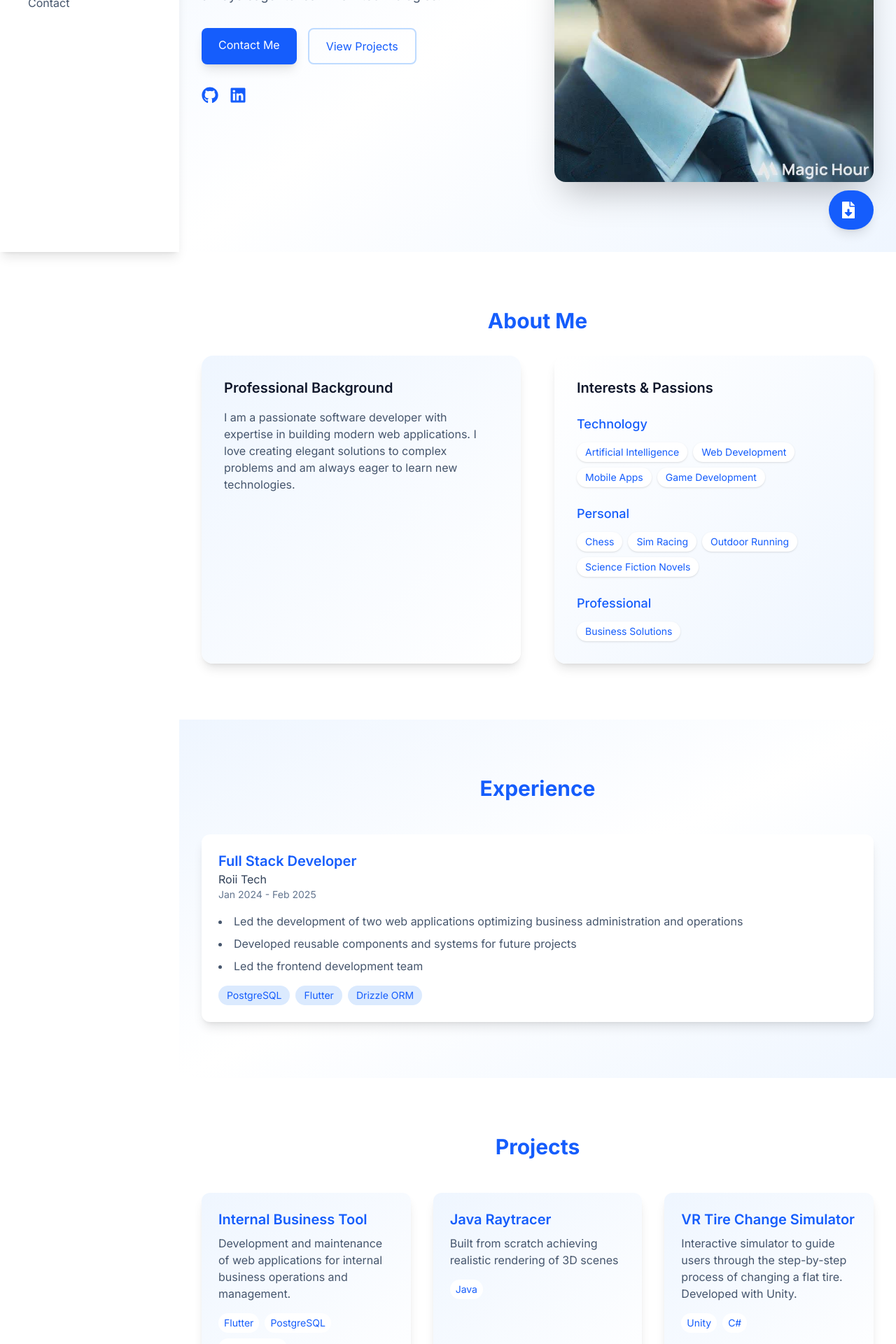
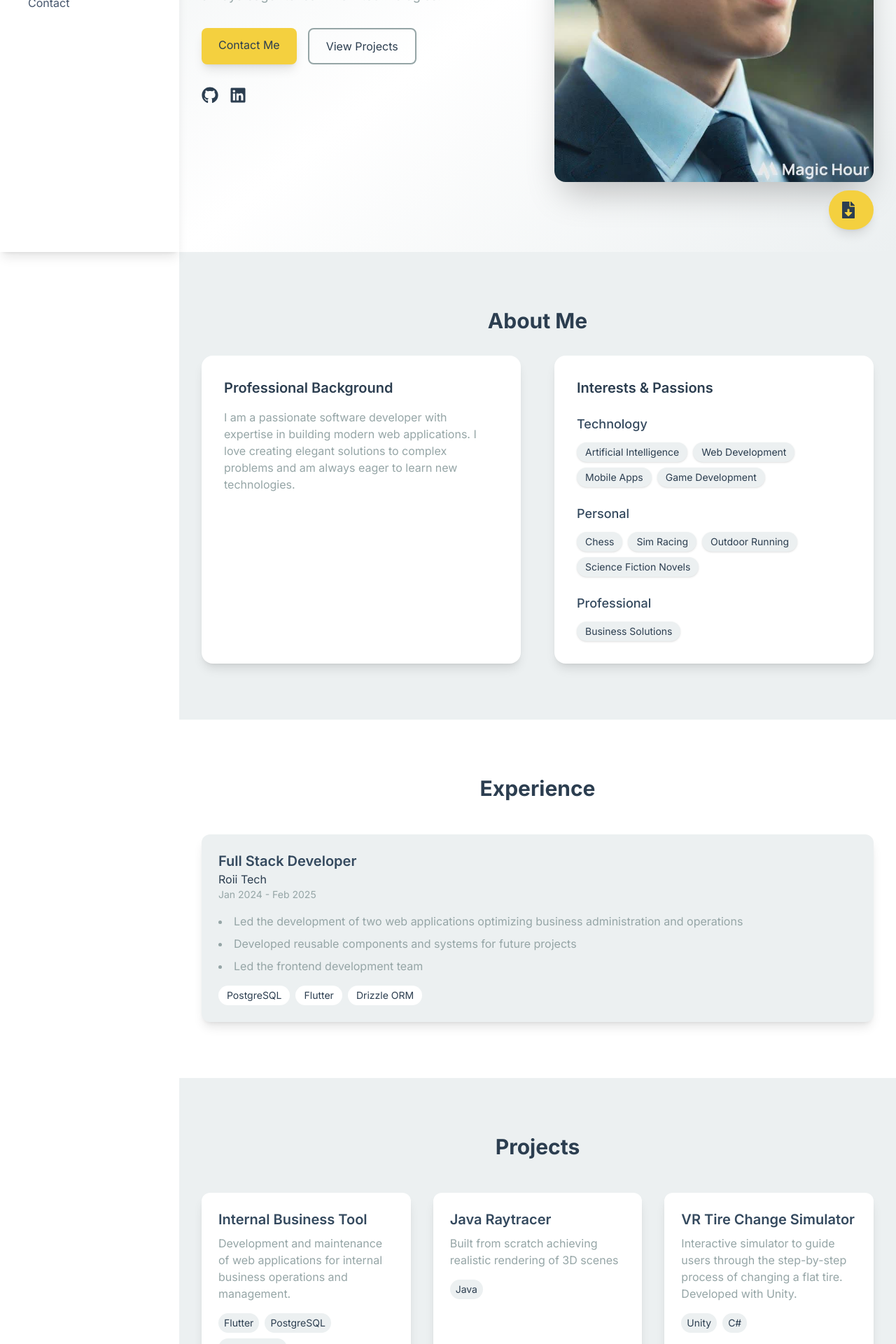
Before and after one commit to samuel-langarica/my-porfolio, a Next.js app: page / in a window 1280 px wide. Shown: the part 440-2360 px from the top of the page at 70% size. Built offline with nearby package versions, Linux system fonts and the light colour scheme.

Commit message:
Changed theme colors

```diff
--- a/src/app/page.tsx
+++ b/src/app/page.tsx
@@ -54,7 +54,7 @@ export default function Home() {
   return (
     <Layout>
       {/* Hero Section */}
-      <section id="home" className="min-h-screen flex items-center bg-gradient-to-br from-blue-50 via-white to-blue-50">
+      <section id="home" className="min-h-screen flex items-center bg-gradient-to-br from-[#ECF0F1] via-white to-[#ECF0F1]">
         <div className="max-w-7xl mx-auto px-4 sm:px-6 lg:px-8 py-12">
           <div className="grid grid-cols-1 lg:grid-cols-2 gap-12 items-center">
             {/* Left Content */}
@@ -64,25 +64,25 @@ export default function Home() {
               transition={{ duration: 0.8 }}
               className="text-left"
             >
-              <h1 className="text-5xl font-bold text-blue-600 mb-4">
+              <h1 className="text-5xl font-bold text-[#2C3E50] mb-4">
                 {personalInfo.name}
               </h1>
-              <h2 className="text-3xl text-slate-700 mb-6">
+              <h2 className="text-3xl text-[#34495E] mb-6">
                 {personalInfo.title}
               </h2>
-              <p className="text-lg text-slate-600 mb-8 max-w-xl">
+              <p className="text-lg text-[#95A5A6] mb-8 max-w-xl">
                 {personalInfo.bio}
               </p>
               <div className="flex space-x-4 mb-8">
                 <a
                   href="#contact"
-                  className="px-6 py-3 bg-blue-600 text-white rounded-lg hover:bg-blue-700 transition-colors shadow-lg hover:shadow-xl"
+                  className="px-6 py-3 bg-[#F4D03F] text-[#2C3E50] rounded-lg hover:bg-[#F4D03F]/90 transition-colors shadow-lg hover:shadow-xl"
                 >
                   Contact Me
                 </a>
                 <a
                   href="#projects"
-                  className="px-6 py-3 border-2 border-blue-200 text-blue-600 rounded-lg hover:bg-blue-50 transition-colors"
+                  className="px-6 py-3 border-2 border-[#95A5A6] text-[#2C3E50] rounded-lg hover:bg-[#ECF0F1] transition-colors"
                 >
                   View Projects
                 </a>
@@ -96,7 +96,7 @@ export default function Home() {
                       href={link.url}
                       target="_blank"
                       rel="noopener noreferrer"
-                      className="text-blue-600 hover:text-blue-700 transition-colors"
+                      className="text-[#2C3E50] hover:text-[#F4D03F] transition-colors"
                     >
                       <Icon size={24} />
                     </a>
@@ -124,39 +124,39 @@ export default function Home() {
       </section>
 
       {/* About Section */}
-      <section id="about" className="py-20 bg-white">
+      <section id="about" className="py-20 bg-[#ECF0F1]">
         <div className="max-w-7xl mx-auto px-4 sm:px-6 lg:px-8">
           <motion.div {...fadeInUp}>
-            <h2 className="text-3xl font-bold text-blue-600 mb-8 text-center">
+            <h2 className="text-3xl font-bold text-[#2C3E50] mb-8 text-center">
               About Me
             </h2>
             <div className="grid grid-cols-1 lg:grid-cols-2 gap-12">
               {/* Bio */}
-              <div className="bg-gradient-to-br from-blue-50 to-white rounded-2xl p-8 shadow-lg">
-                <h3 className="text-xl font-semibold text-slate-900 mb-4">
+              <div className="bg-white rounded-2xl p-8 shadow-lg">
+                <h3 className="text-xl font-semibold text-[#2C3E50] mb-4">
                   Professional Background
                 </h3>
-                <p className="text-slate-600">
+                <p className="text-[#95A5A6]">
                   {personalInfo.bio}
                 </p>
               </div>
 
               {/* Interests */}
-              <div className="bg-gradient-to-br from-white to-blue-50 rounded-2xl p-8 shadow-lg">
-                <h3 className="text-xl font-semibold text-slate-900 mb-6">
+              <div className="bg-white rounded-2xl p-8 shadow-lg">
+                <h3 className="text-xl font-semibold text-[#2C3E50] mb-6">
                   Interests & Passions
                 </h3>
                 <div className="space-y-6">
                   {interests.map((interestGroup, index) => (
                     <div key={index}>
-                      <h4 className="text-lg font-medium text-blue-600 mb-3">
+                      <h4 className="text-lg font-medium text-[#34495E] mb-3">
                         {interestGroup.category}
                       </h4>
                       <div className="flex flex-wrap gap-2">
                         {interestGroup.items.map((item, i) => (
                           <span
                             key={i}
-                            className="px-3 py-1 bg-white text-blue-600 rounded-full text-sm shadow-sm"
+                            className="px-3 py-1 bg-[#ECF0F1] text-[#2C3E50] rounded-full text-sm shadow-sm"
                           >
                             {item}
                           </span>
@@ -172,24 +172,24 @@ export default function Home() {
       </section>
 
       {/* Experience Section */}
-      <section id="experience" className="py-20 bg-gradient-to-br from-blue-50 via-white to-blue-50">
+      <section id="experience" className="py-20 bg-white">
         <div className="max-w-7xl mx-auto px-4 sm:px-6 lg:px-8">
           <motion.div {...fadeInUp}>
-            <h2 className="text-3xl font-bold text-blue-600 mb-12 text-center">
+            <h2 className="text-3xl font-bold text-[#2C3E50] mb-12 text-center">
               Experience
             </h2>
             <div className="space-y-8">
               {experiences.map((exp, index) => (
                 <div
                   key={index}
-                  className="bg-white rounded-xl shadow-lg p-6 hover:shadow-xl transition-shadow"
+                  className="bg-[#ECF0F1] rounded-xl shadow-lg p-6 hover:shadow-xl transition-shadow"
                 >
-                  <h3 className="text-xl font-semibold text-blue-600">
+                  <h3 className="text-xl font-semibold text-[#34495E]">
                     {exp.position}
                   </h3>
-                  <p className="text-slate-700">{exp.company}</p>
-                  <p className="text-slate-500 text-sm mb-4">{exp.period}</p>
-                  <ul className="list-disc list-inside space-y-2 text-slate-600">
+                  <p className="text-[#2C3E50]">{exp.company}</p>
+                  <p className="text-[#95A5A6] text-sm mb-4">{exp.period}</p>
+                  <ul className="list-disc list-inside space-y-2 text-[#95A5A6]">
                     {exp.description.map((item, i) => (
                       <li key={i}>{item}</li>
                     ))}
@@ -198,7 +198,7 @@ export default function Home() {
                     {exp.technologies.map((tech, i) => (
                       <span
                         key={i}
-                        className="px-3 py-1 bg-blue-100 text-blue-600 rounded-full text-sm"
+                        className="px-3 py-1 bg-white text-[#2C3E50] rounded-full text-sm"
                       >
                         {tech}
                       </span>
@@ -212,17 +212,17 @@ export default function Home() {
       </section>
 
       {/* Projects Section */}
-      <section id="projects" className="py-20 bg-white">
+      <section id="projects" className="py-20 bg-[#ECF0F1]">
         <div className="max-w-7xl mx-auto px-4 sm:px-6 lg:px-8">
           <motion.div {...fadeInUp}>
-            <h2 className="text-3xl font-bold text-blue-600 mb-12 text-center">
+            <h2 className="text-3xl font-bold text-[#2C3E50] mb-12 text-center">
               Projects
             </h2>
             <div className="grid grid-cols-1 md:grid-cols-2 lg:grid-cols-3 gap-8">
               {projects.map((project, index) => (
                 <div
                   key={index}
-                  className="bg-gradient-to-br from-blue-50 to-white rounded-xl overflow-hidden shadow-lg hover:shadow-xl transition-shadow"
+                  className="bg-white rounded-xl overflow-hidden shadow-lg hover:shadow-xl transition-shadow"
                 >
                   {project.imageUrl && (
                     <div className="relative h-48">
@@ -235,17 +235,17 @@ export default function Home() {
                     </div>
                   )}
                   <div className="p-6">
-                    <h3 className="text-xl font-semibold text-blue-600 mb-2">
+                    <h3 className="text-xl font-semibold text-[#34495E] mb-2">
                       {project.title}
                     </h3>
-                    <p className="text-slate-600 mb-4">
+                    <p className="text-[#95A5A6] mb-4">
                       {project.description}
                     </p>
                     <div className="flex flex-wrap gap-2 mb-4">
                       {project.technologies.map((tech, i) => (
                         <span
                           key={i}
-                          className="px-2 py-1 bg-white text-blue-600 rounded-full text-sm"
+                          className="px-2 py-1 bg-[#ECF0F1] text-[#2C3E50] rounded-full text-sm"
                         >
                           {tech}
                         </span>
@@ -257,7 +257,7 @@ export default function Home() {
                           href={project.githubUrl}
                           target="_blank"
                           rel="noopener noreferrer"
-                          className="text-blue-600 hover:text-blue-700"
+                          className="text-[#2C3E50] hover:text-[#F4D03F]"
                         >
                           <FaGithub size={20} />
                         </a>
@@ -267,7 +267,7 @@ export default function Home() {
                           href={project.liveUrl}
                           target="_blank"
                           rel="noopener noreferrer"
-                          className="text-blue-600 hover:text-blue-700"
+                          className="text-[#2C3E50] hover:text-[#F4D03F]"
                         >
                           Live Demo
                         </a>
@@ -282,26 +282,26 @@ export default function Home() {
       </section>
 
       {/* Skills Section */}
-      <section id="skills" className="py-20 bg-gradient-to-br from-white via-blue-50 to-white">
+      <section id="skills" className="py-20 bg-white">
         <div className="max-w-7xl mx-auto px-4 sm:px-6 lg:px-8">
           <motion.div {...fadeInUp}>
-            <h2 className="text-3xl font-bold text-blue-600 mb-12 text-center">
+            <h2 className="text-3xl font-bold text-[#2C3E50] mb-12 text-center">
               Skills
             </h2>
             <div className="grid grid-cols-1 md:grid-cols-2 lg:grid-cols-3 gap-8">
               {skills.map((skillGroup, index) => (
                 <div
                   key={index}
-                  className="bg-white rounded-xl shadow-lg p-6 hover:shadow-xl transition-shadow"
+                  className="bg-[#ECF0F1] rounded-xl shadow-lg p-6 hover:shadow-xl transition-shadow"
                 >
-                  <h3 className="text-xl font-semibold text-blue-600 mb-4">
+                  <h3 className="text-xl font-semibold text-[#34495E] mb-4">
                     {skillGroup.category}
                   </h3>
                   <div className="flex flex-wrap gap-2">
                     {skillGroup.items.map((skill, i) => (
                       <span
                         key={i}
-                        className="px-3 py-1 bg-blue-100 text-blue-600 rounded-full text-sm"
+                        className="px-3 py-1 bg-white text-[#2C3E50] rounded-full text-sm"
                       >
                         {skill}
                       </span>
@@ -315,25 +315,25 @@ export default function Home() {
       </section>
 
       {/* Education Section */}
-      <section id="education" className="py-20 bg-white">
+      <section id="education" className="py-20 bg-[#ECF0F1]">
         <div className="max-w-7xl mx-auto px-4 sm:px-6 lg:px-8">
           <motion.div {...fadeInUp}>
-            <h2 className="text-3xl font-bold text-blue-600 mb-12 text-center">
+            <h2 className="text-3xl font-bold text-[#2C3E50] mb-12 text-center">
               Education
             </h2>
             <div className="space-y-8">
               {education.map((edu, index) => (
                 <div
                   key={index}
-                  className="bg-gradient-to-br from-blue-50 to-white rounded-xl shadow-lg p-6 hover:shadow-xl transition-shadow"
+                  className="bg-white rounded-xl shadow-lg p-6 hover:shadow-xl transition-shadow"
                 >
-                  <h3 className="text-xl font-semibold text-blue-600">
+                  <h3 className="text-xl font-semibold text-[#34495E]">
                     {edu.degree}
                   </h3>
-                  <p className="text-slate-700">{edu.institution}</p>
-                  <p className="text-slate-500 text-sm mb-2">{edu.period}</p>
+                  <p className="text-[#2C3E50]">{edu.institution}</p>
+                  <p className="text-[#95A5A6] text-sm mb-2">{edu.period}</p>
                   {edu.description && (
-                    <p className="text-slate-600">{edu.description}</p>
+                    <p className="text-[#95A5A6]">{edu.description}</p>
                   )}
                 </div>
               ))}
@@ -343,27 +343,27 @@ export default function Home() {
       </section>
 
       {/* Contact Section */}
-      <section id="contact" className="py-20 bg-gradient-to-br from-blue-50 via-white to-blue-50">
+      <section id="contact" className="py-20 bg-white">
         <div className="max-w-7xl mx-auto px-4 sm:px-6 lg:px-8">
           <motion.div {...fadeInUp}>
-            <h2 className="text-3xl font-bold text-blue-600 mb-12 text-center">
+            <h2 className="text-3xl font-bold text-[#2C3E50] mb-12 text-center">
               Contact Me
             </h2>
             <div className="max-w-3xl mx-auto text-center">
               <div className="space-y-4">
                 <p className="flex items-center justify-center">
-                  <FaEnvelope className="mr-2 text-blue-600" />
-                  <a href={`mailto:${personalInfo.email}`} className="text-blue-600 hover:text-blue-700">
+                  <FaEnvelope className="mr-2 text-[#34495E]" />
+                  <a href={`mailto:${personalInfo.email}`} className="text-[#2C3E50] hover:text-[#F4D03F]">
                     {personalInfo.email}
                   </a>
                 </p>
                 <p className="flex items-center justify-center">
-                  <FaPhone className="mr-2 text-blue-600" />
-                  <a href={`tel:${personalInfo.phone}`} className="text-blue-600 hover:text-blue-700">
+                  <FaPhone className="mr-2 text-[#34495E]" />
+                  <a href={`tel:${personalInfo.phone}`} className="text-[#2C3E50] hover:text-[#F4D03F]">
                     {personalInfo.phone}
                   </a>
                 </p>
-                <p className="text-slate-600">{personalInfo.location}</p>
+                <p className="text-[#95A5A6]">{personalInfo.location}</p>
               </div>
               <div className="flex justify-center space-x-6 mt-8">
                 {socialLinks.map((link) => {
@@ -374,7 +374,7 @@ export default function Home() {
                       href={link.url}
                       target="_blank"
                       rel="noopener noreferrer"
-                      className="text-blue-600 hover:text-blue-700 transition-colors"
+                      className="text-[#2C3E50] hover:text-[#F4D03F] transition-colors"
                     >
                       <Icon size={24} />
                     </a>
@@ -393,11 +393,11 @@ export default function Home() {
         initial={{ opacity: 0, scale: 0.5 }}
         animate={{ opacity: 1, scale: 1 }}
         transition={{ duration: 0.5 }}
-        className="fixed bottom-8 right-8 bg-blue-600 text-white p-4 rounded-full shadow-lg hover:shadow-xl hover:bg-blue-700 transition-all duration-300 z-50 group"
+        className="fixed bottom-8 right-8 bg-[#F4D03F] text-[#2C3E50] p-4 rounded-full shadow-lg hover:shadow-xl hover:bg-[#F4D03F]/90 transition-all duration-300 z-50 group"
       >
         <div className="flex items-center space-x-2">
           <FaFileDownload size={24} />
-          <span className="absolute right-full mr-4 bg-blue-600 text-white px-4 py-2 rounded-lg shadow-lg opacity-0 group-hover:opacity-100 transition-opacity duration-300 whitespace-nowrap">
+          <span className="absolute right-full mr-4 bg-[#F4D03F] text-[#2C3E50] px-4 py-2 rounded-lg shadow-lg opacity-0 group-hover:opacity-100 transition-opacity duration-300 whitespace-nowrap">
             Download Resume
           </span>
         </div>
```
